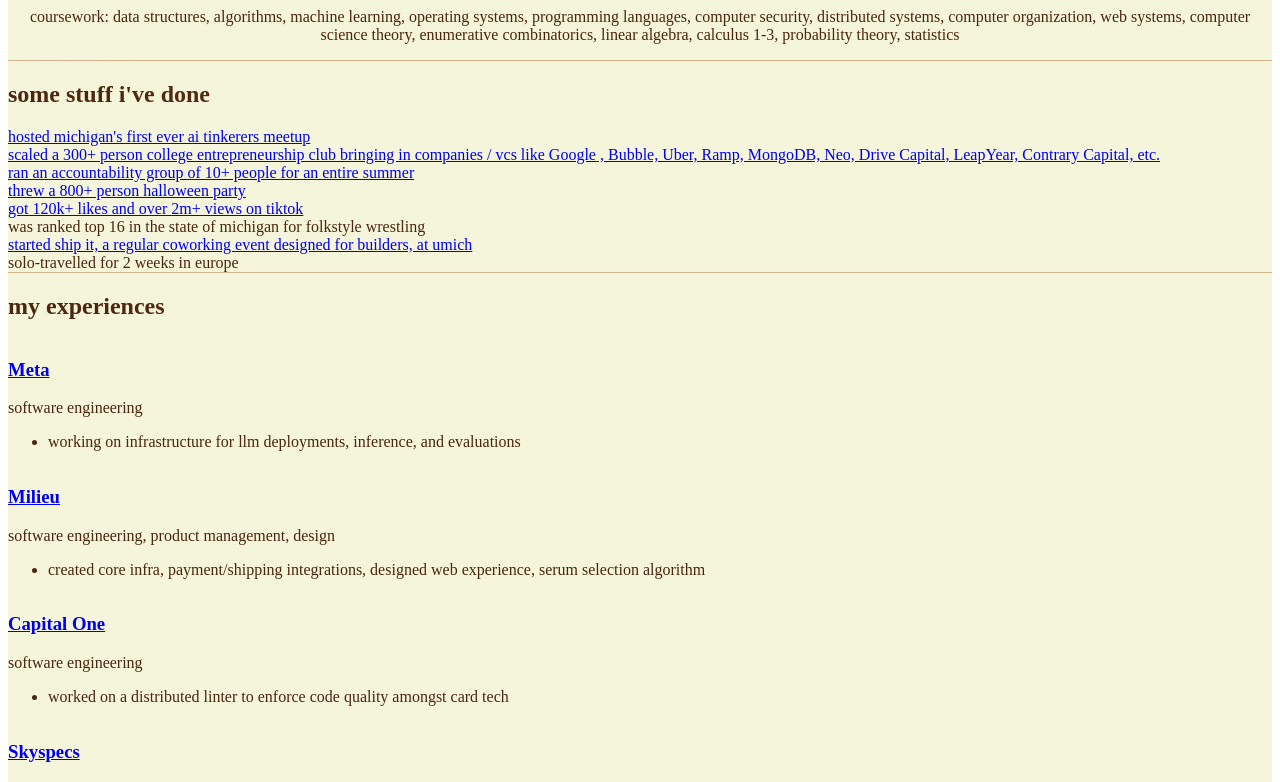
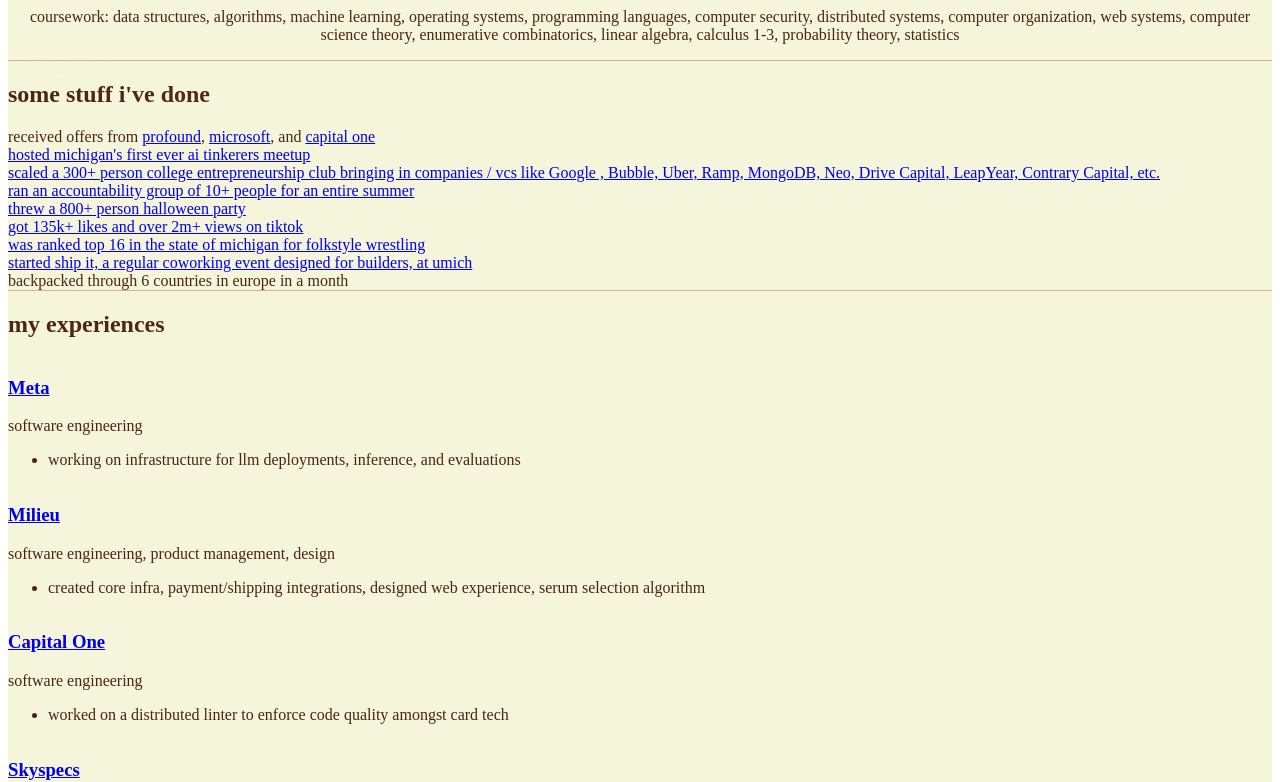
Before and after one commit to devk03/portfolio-website, a Next.js app: page / in a window 1280 px wide. Shown: the part 960-1742 px from the top of the page. Built offline with nearby package versions, Linux system fonts and the light colour scheme.

Commit message:
Portfolio update.

```diff
--- a/pages/index.tsx
+++ b/pages/index.tsx
@@ -80,7 +80,7 @@
     {
       company: "Milieu",
       role: "software engineering, product management, design",
-      link: "https://milieubio.com",
+      link: "https://milieuskin.com",
       description: [
         "created core infra, payment/shipping integrations, designed web experience, serum selection algorithm"
       ],
@@ -136,6 +136,10 @@
 
   const coolShit: CoolShitType[] = [
     {
+      title: "received offers from profound, microsoft, and capital one",
+      link: ""
+    },
+    {
       title: "hosted michigan's first ever ai tinkerers meetup",
       link: "https://ann-arbor.aitinkerers.org/p/ai-tinkerers-ann-arbor-september-18"
     },
@@ -153,18 +157,19 @@
       link: "https://www.instagram.com/saddy.house/"
     },
     {
-      title: "got 120k+ likes and over 2m+ views on tiktok",
+      title: "got 135k+ likes and over 2m+ views on tiktok",
       link: "https://www.tiktok.com/@real_kunjadia"
     },
     {
       title: "was ranked top 16 in the state of michigan for folkstyle wrestling",
+      link: "https://youtu.be/_j8y6_KNVFY?si=DZ-ip0Kew4ApanFw"
     },
     {
       title: "started ship it, a regular coworking event designed for builders, at umich",
       link: "https://v1michigan.com/ship-it/"
     },
     {
-      title: "solo-travelled for 2 weeks in europe",
+      title: "backpacked through 6 countries in europe in a month",
     },
   ];
 
@@ -298,6 +303,7 @@
             <div className="text-xl text-[#4A2511] space-y-4 text-left">
               <p>i'm a software engineer at meta</p>
               <p>i'm interested in how engineering, design, and product level thinking can be combined to create intuitive solutions for complex problems</p>
+              <p>i'm open to founding roles at startups and infrastructure roles at ai labs</p>
               <p>you can reach me at <span className="underline transition-colors duration-300 hover:text-[#8B4513]">devk[at]umich[dot]edu</span> — i am also active on twitter and linkedin</p>
             </div>
           </div>
@@ -427,7 +433,37 @@
           <div className="flex flex-col space-y-4 font-crimson">
             {coolShit.map((item, index) => (
               <span key={index} className="text-[#4A2511] text-lg">
-                {item.link ? (
+                {item.title === "received offers from profound, microsoft, and capital one" ? (
+                  <>
+                    received offers from{" "}
+                    <Link
+                      href="https://www.tryprofound.com/"
+                      className="hover:underline hover:text-[#8B4513] transition-colors"
+                      target="_blank"
+                      rel="noopener noreferrer"
+                    >
+                      profound
+                    </Link>
+                    ,{" "}
+                    <Link
+                      href="https://www.microsoft.com/en-us/"
+                      className="hover:underline hover:text-[#8B4513] transition-colors"
+                      target="_blank"
+                      rel="noopener noreferrer"
+                    >
+                      microsoft
+                    </Link>
+                    , and{" "}
+                    <Link
+                      href="https://www.capitalone.com/"
+                      className="hover:underline hover:text-[#8B4513] transition-colors"
+                      target="_blank"
+                      rel="noopener noreferrer"
+                    >
+                      capital one
+                    </Link>
+                  </>
+                ) : item.link ? (
                   <Link
                     href={item.link}
                     className="inline-flex items-center gap-2 hover:underline hover:text-[#8B4513] transition-colors"
@@ -487,7 +523,7 @@
             hobbies and fun
           </h2>
           <div className="font-crimson flex flex-wrap gap-4">
-            <span className="px-4 py-2 rounded-full bg-[#D2B48C]/50 text-[#4A2511]">strength training</span>
+            <span className="px-4 py-2 rounded-full bg-[#D2B48C]/50 text-[#4A2511]">dj-ing</span>
             <span className="px-4 py-2 rounded-full bg-[#D2B48C]/50 text-[#4A2511]">content creation</span>
             <span className="px-4 py-2 rounded-full bg-[#D2B48C]/50 text-[#4A2511]">solo travel</span>
             <span className="px-4 py-2 rounded-full bg-[#D2B48C]/50 text-[#4A2511]">exploring tech</span>
```
